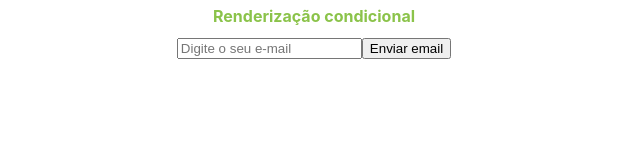
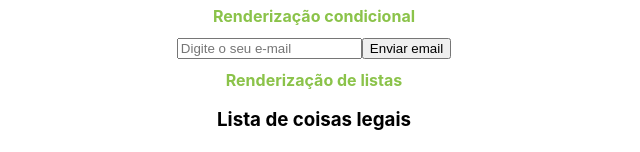
Before and after one commit to Gabrielfernandes7/Learning-ReactJS, a React (Create React App) app: page / in a window 1280 px wide. Shown: the part 787-939 px from the top of the page, without its empty margins (326-966 px from the left). Before the commit the page ends 846 px from the top, so only its background shows below. Built offline with nearby package versions, Linux system fonts and the light colour scheme.

Commit message:
Render list

```diff
--- a/src/App.js
+++ b/src/App.js
@@ -1,9 +1,12 @@
 import './App.css';
-import CardProdutoPadaria from './components/CardProduto';
+import CardProdutoPadaria from './components/CardProdutoComponente/CardProduto';
 import HelloWorld from './components/HelloWorld';
-import Condicional from "./components/Condicional.1";
+import Condicional from "./components/Condicional";
+import OutraLista from './components/OutraLista';
 
 function App() {
+  const meusItem = [];
+
   return (
     <div className="App">
       <HelloWorld />
@@ -24,6 +27,10 @@ function App() {
 
       <h1>Renderização condicional</h1>
       <Condicional />
+
+      <h1>Renderização de listas</h1>
+      <OutraLista itens={meusItem} />
+
     </div>
   )
 }
--- a/src/components/CardProduto.js
+++ b/src/components/CardProdutoComponente/CardProduto.js
@@ -1,5 +1,5 @@
 import PropType from 'prop-types';
-import stylesProduto from "../components/CardProduto.css";
+import stylesProduto from "../CardProdutoComponente/CardProduto.css"
 function CardProdutoPadaria({nomeDoProduto, preco, urlImagemProduto, descricaoImagem}) {
     return (
         <>
--- /dev/null
+++ b/src/components/OutraLista.js
@@ -0,0 +1,17 @@
+
+function OutraLista({itens}) {
+    return (
+        <>
+            <h3>Lista de coisas legais</h3>
+            { itens.length > 0 ? ( itens.map((item, index) => (
+                <p key={index}>
+                    {item}
+                </p>
+            ))) : (
+                <p>Não há itens</p>
+            )}
+        </>
+    );
+}
+
+export default OutraLista;
```
Also changed, not shown: src/components/CardProdutoComponente/CardProduto.css (renamed from src/components/CardProduto.css), src/components/Condicional.js (renamed from src/components/Condicional.1.js).
